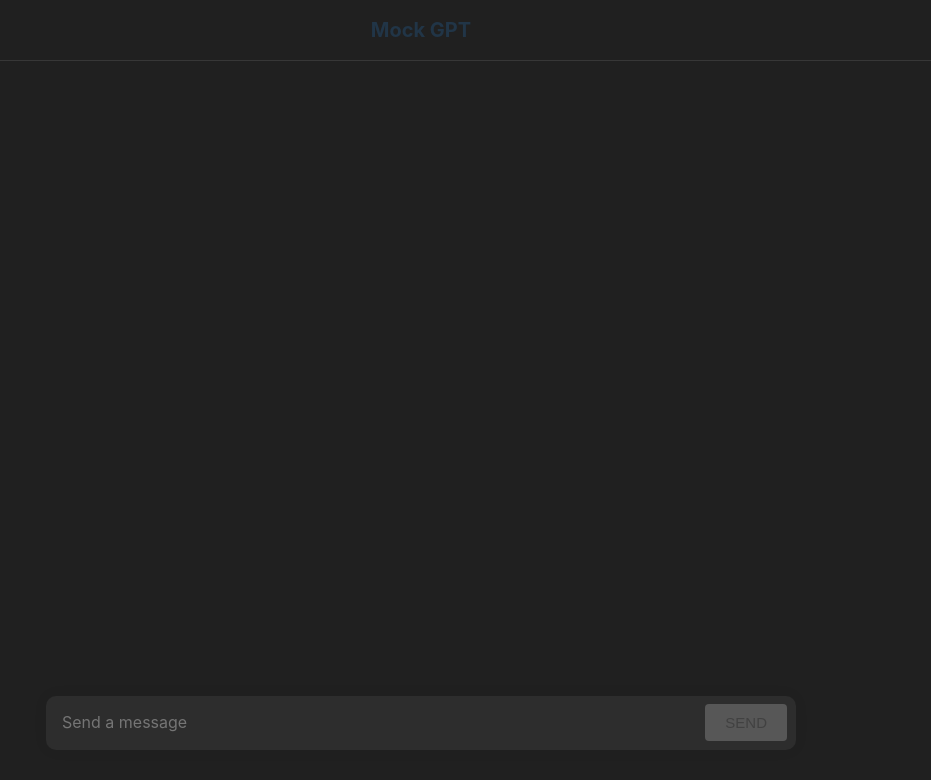
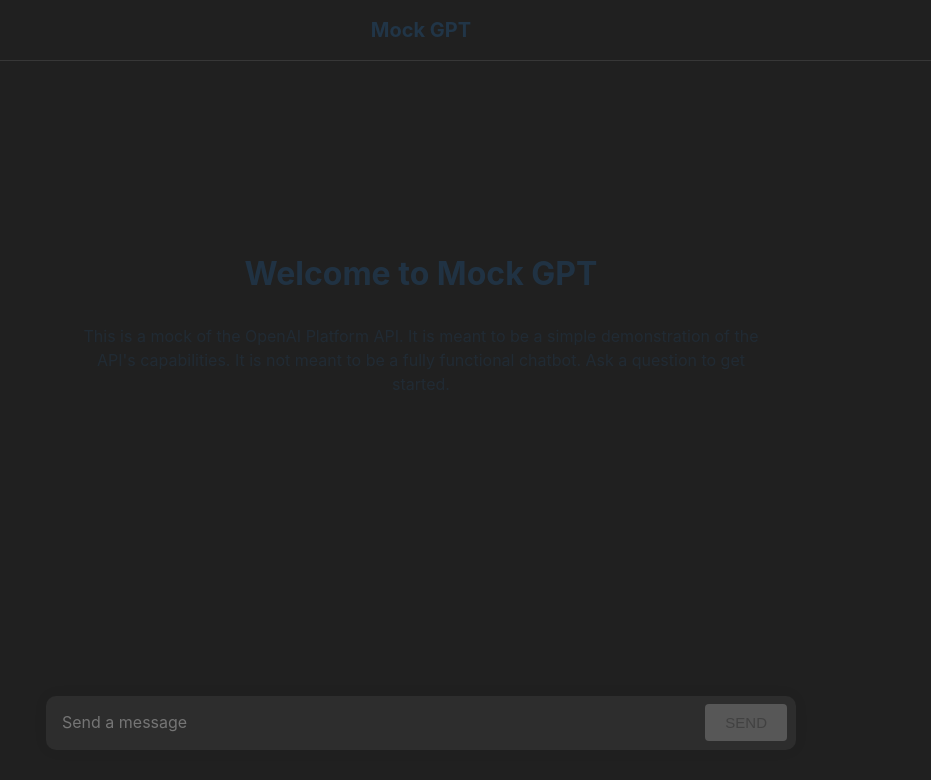
Before and after one commit to maxdmallett/GPTMock, a React (Vite) app: page / in a window 1280 px wide. Shown: the top 780 px of the page, without its empty margins (349-1280 px from the left). Built offline with nearby package versions, Linux system fonts and the light colour scheme.

Commit message:
Welcome message added

```diff
--- a/src/App.tsx
+++ b/src/App.tsx
@@ -1,6 +1,6 @@
 import './App.css'
-import Main from './components/main/main'
 import Sidebar from './components/Sidebar/sidebar'
+import Main from './components/main/Main'
 
 function App() {
     return (
--- a/src/components/Sidebar/sidebar.tsx
+++ b/src/components/Sidebar/sidebar.tsx
@@ -1,4 +1,4 @@
-import './sidebar.css'
+import './Sidebar.css'
 
 const Sidebar = () => {
     return (
--- /dev/null
+++ b/src/components/main/MessageList/MessageInstructions/MessageInstructions.css
@@ -0,0 +1,18 @@
+.message-instructions {
+  width: 100%;
+  height: 100%;
+  display: flex;
+  flex-direction: column;
+  max-width: 680px;
+  text-align: center;
+  justify-content: center;
+}
+.message-instructions h2 {
+  margin: 0;
+  font-size: 32px;
+  margin-bottom: 10px;
+  opacity: 0.9;
+}
+.message-instructions p {
+  opacity: 0.5;
+}
--- /dev/null
+++ b/src/components/main/MessageList/MessageInstructions/MessageInstructions.scss
@@ -0,0 +1,21 @@
+.message-instructions {
+    width: 100%;
+    height: 100%;
+    display: flex;
+    flex-direction: column;
+    max-width: 680px;
+    text-align: center;
+    justify-content: center;
+
+
+    h2 {
+        margin: 0;
+        font-size: 32px;
+        margin-bottom: 10px;
+        opacity: 0.9;
+    }
+
+    p {
+        opacity: 0.5;
+    }
+}
--- /dev/null
+++ b/src/components/main/MessageList/MessageInstructions/MessageInstructions.tsx
@@ -0,0 +1,14 @@
+import './MessageInstructions.css'
+
+const MessageInstructions = () => {
+    return (
+        <section className="message-instructions">
+            <h2>Welcome to Mock GPT</h2>
+            <p>
+                This is a mock of the OpenAI Platform API. It is meant to be a simple demonstration of the API's capabilities. It is not meant to be a fully functional chatbot. Ask a question to get started.
+            </p>
+        </section>
+    )
+}
+
+export default MessageInstructions
--- a/src/components/main/main.tsx
+++ b/src/components/main/main.tsx
@@ -6,8 +6,7 @@
 import { createThread, runThreadAndWaitForResponse, sendMessageToThread } from '../../api/mock-api'
 import { ThreadMessage } from 'openai/resources/beta/threads/messages/messages.mjs'
 import './main.css'
-
-
+import MessageInstructions from './MessageList/MessageInstructions/MessageInstructions'
 
 const Main = () => {
 
@@ -42,10 +41,17 @@
     return (
         <main>
             <HeaderBar />
-            <MessageList
-                messages={messages}
-                waitingForResponse={waitingForResponse}
-            />
+            {
+                messages.length > 0 ? (
+                    <MessageList
+                        messages={messages}
+                        waitingForResponse={waitingForResponse}
+                    />
+                ) : (
+                    <MessageInstructions />
+                )
+            }
+
             <MessageInput
                 sendMessage={sendMessage}
             />
```
